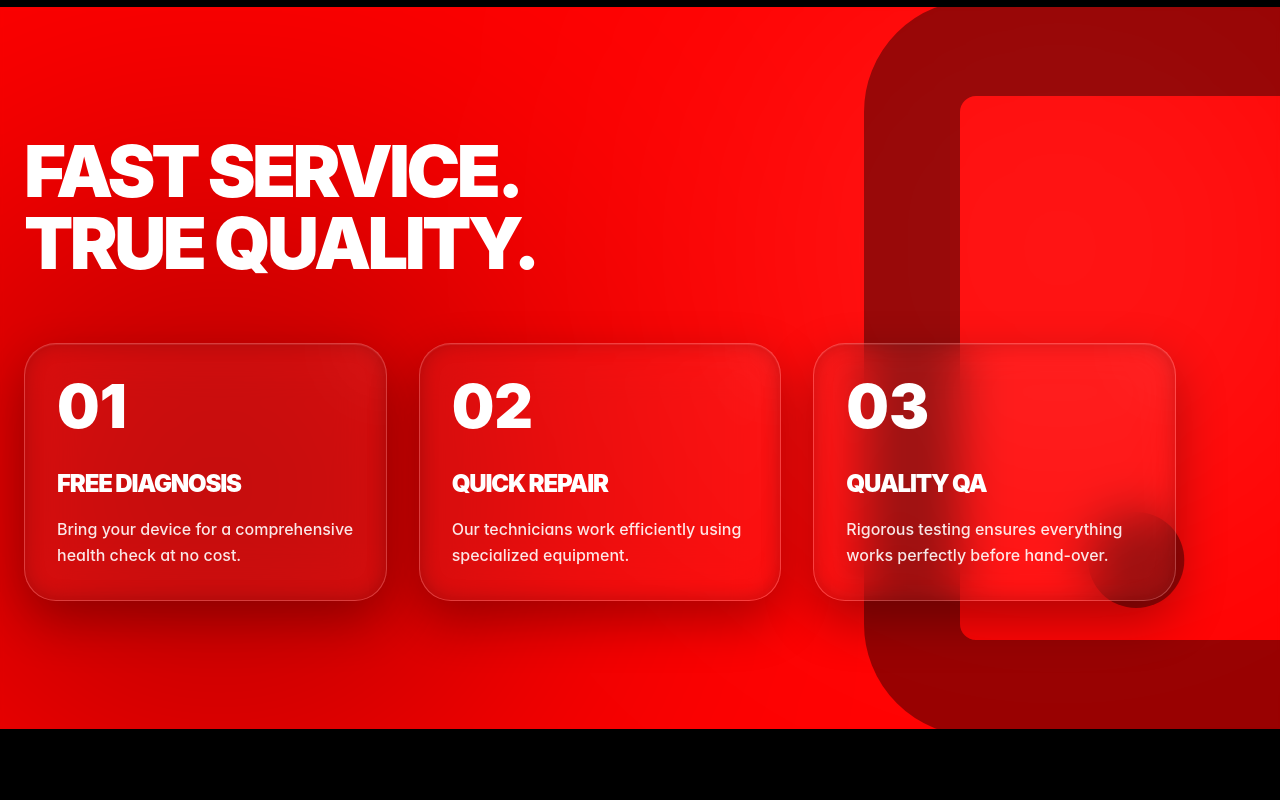
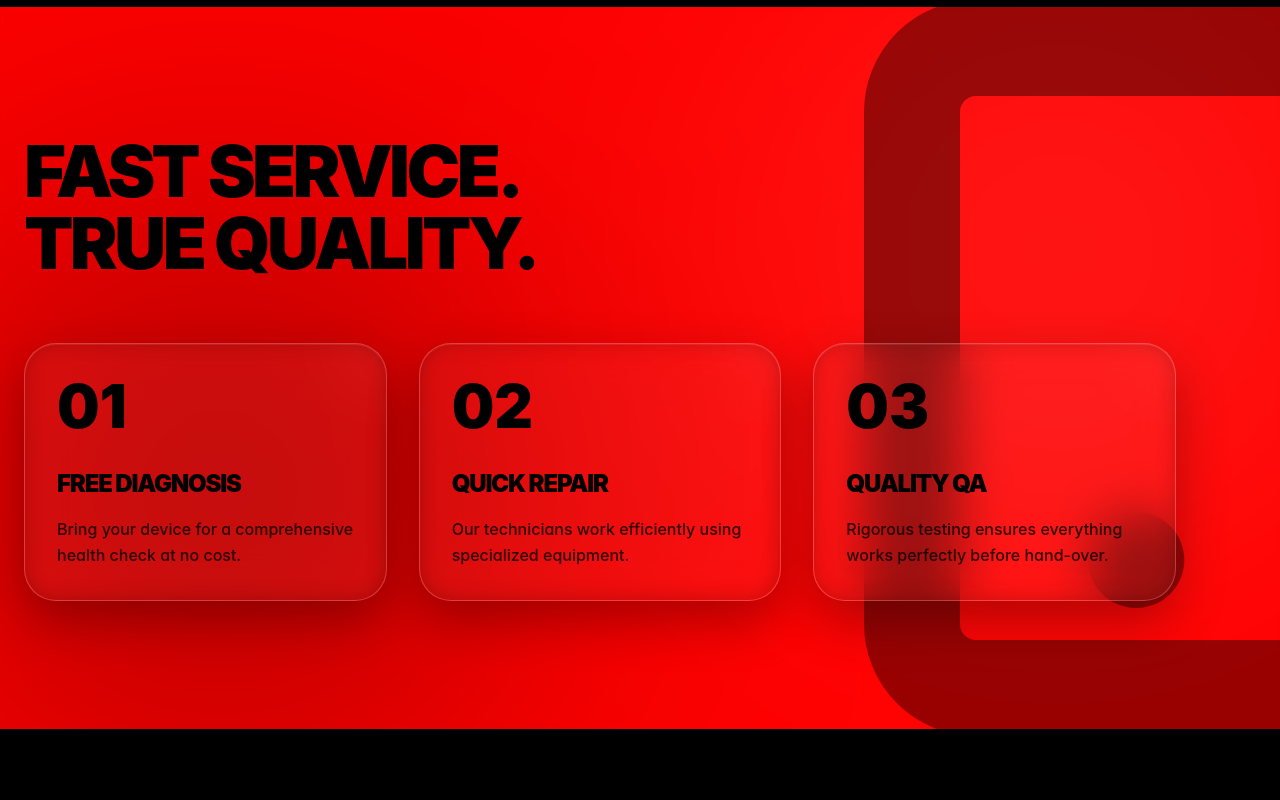
Before and after one commit to SavinduRashmika2000/Repairing-Hut, a React (Vite) app: page / in a window 1280 px wide. Shown: the part 1620-2420 px from the top of the page. Built offline with nearby package versions, Linux system fonts and the light colour scheme.

Commit message:
Refine: Update Process section typography to be theme-aware (Black in Dark, White in Light)

```diff
--- a/src/App.tsx
+++ b/src/App.tsx
@@ -324,10 +324,7 @@ export default function App() {
           <div className="container mx-auto px-6 relative z-10">
             <div className="max-w-6xl">
                <motion.h2
-                 initial={{ opacity: 0, x: -50 }}
-                 whileInView={{ opacity: 1, x: 0 }}
-                 transition={{ duration: 0.4 }}
-                 className="text-5xl md:text-7xl font-black tracking-tighter mb-16 uppercase leading-none"
+                 className="text-5xl md:text-7xl font-black tracking-tighter mb-16 uppercase leading-none dark:text-black text-white"
                >
                  Fast Service.<br />True Quality.
                </motion.h2>
@@ -342,9 +339,9 @@ export default function App() {
                       className="glass-card-3d p-8 relative overflow-hidden group"
                     >
                        <div className="absolute top-0 right-0 w-24 h-24 bg-white/5 rounded-full -mr-12 -mt-12 blur-2xl" />
-                       <div className="text-6xl font-black mb-8 text-white text-3d leading-none">{step.id}</div>
-                       <h3 className="text-2xl font-black mb-4 uppercase tracking-tighter">{step.title}</h3>
-                       <p className="text-base text-white/90 font-medium leading-relaxed">{step.description}</p>
+                       <div className="text-6xl font-black mb-8 text-white dark:text-black text-3d leading-none">{step.id}</div>
+                       <h3 className="text-2xl font-black mb-4 uppercase tracking-tighter text-white dark:text-black">{step.title}</h3>
+                       <p className="text-base text-white/90 dark:text-black/80 font-medium leading-relaxed">{step.description}</p>
                     </motion.div>
                   ))}
                </div>
```
